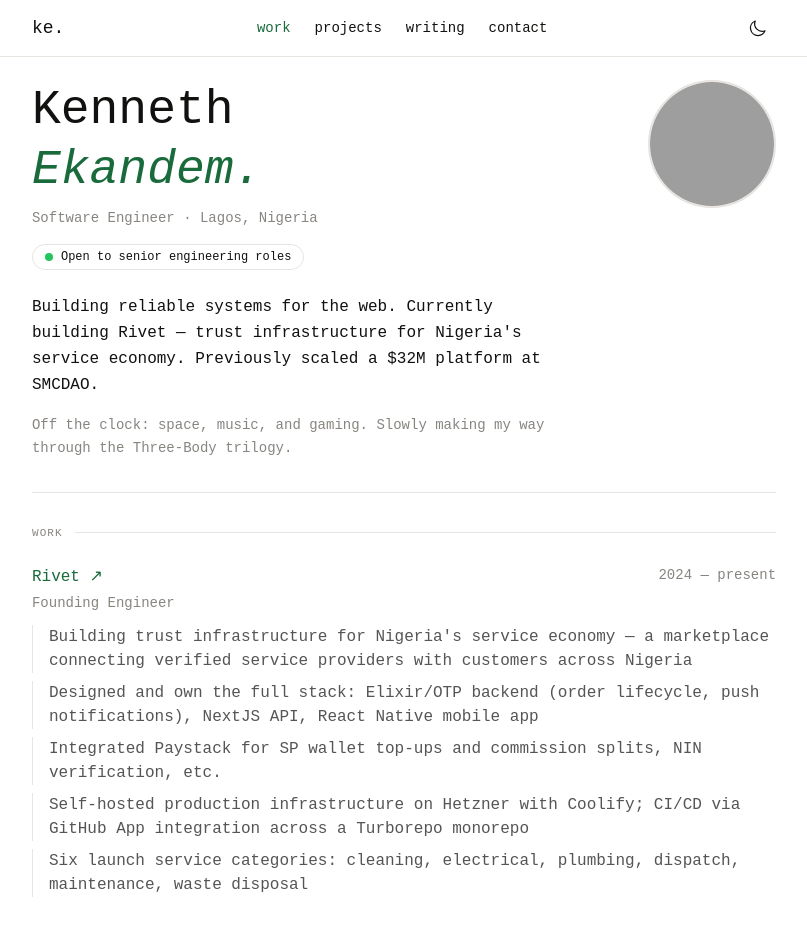
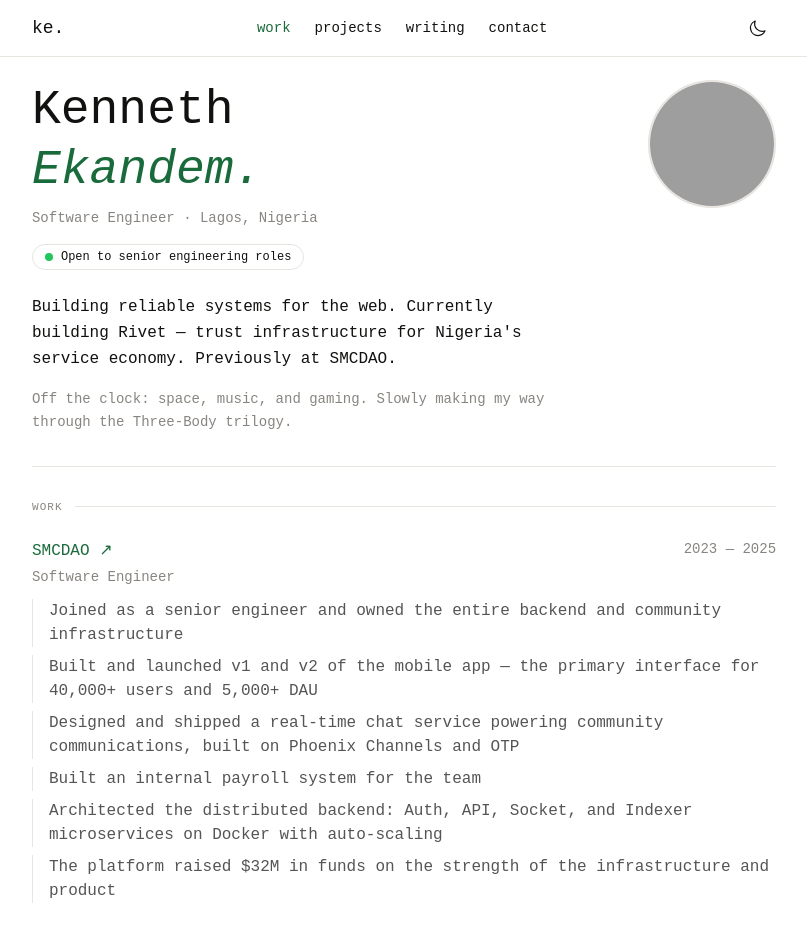
Before and after one commit to Kennethekandem/kennethekandem, a Next.js app: page / in a window 1280 px wide. Shown: the top 931 px of the page, without its empty margins (236-1043 px from the left). Built offline with nearby package versions, Linux system fonts and the light colour scheme; grey boxes are pictures that could not be loaded; a web font is replaced by a local one.

Commit message:
header update

```diff
--- a/src/app/page.tsx
+++ b/src/app/page.tsx
@@ -88,7 +88,7 @@ export default function Home() {
                 Open to senior engineering roles
               </div>
               <p className="max-w-[520px] leading-relaxed">
-                Building reliable systems for the web. Currently building Rivet — trust infrastructure for Nigeria&apos;s service economy. Previously scaled a $32M platform at SMCDAO.
+                Building reliable systems for the web. Currently building Rivet — trust infrastructure for Nigeria&apos;s service economy. Previously at SMCDAO.
               </p>
               <p className="max-w-[520px] text-sm mt-4 leading-relaxed" style={{ color: "var(--muted)" }}>
                 Off the clock: space, music, and gaming. Slowly making my way through the Three-Body trilogy.
@@ -116,29 +116,6 @@ export default function Home() {
           </div>
 
           <div className="space-y-8">
-            <div>
-              <div className="flex justify-between items-start mb-1">
-                <a
-                  href="https://userivet.ng"
-                  target="_blank"
-                  rel="noopener noreferrer"
-                  className="font-medium hover:underline"
-                  style={{ color: "var(--accent)" }}
-                >
-                  Rivet ↗
-                </a>
-                <span className="text-sm" style={{ color: "var(--muted)" }}>2024 — present</span>
-              </div>
-              <p className="text-sm mb-3" style={{ color: "var(--muted)" }}>Founding Engineer</p>
-              <ul className="space-y-2" style={{ color: "#555" }}>
-                <li className="pl-4" style={{ borderLeft: "1px solid var(--border)" }}>Building trust infrastructure for Nigeria&apos;s service economy — a marketplace connecting verified service providers with customers across Nigeria</li>
-                <li className="pl-4" style={{ borderLeft: "1px solid var(--border)" }}>Designed and own the full stack: Elixir/OTP backend (order lifecycle, push notifications), NextJS API, React Native mobile app</li>
-                <li className="pl-4" style={{ borderLeft: "1px solid var(--border)" }}>Integrated Paystack for SP wallet top-ups and commission splits, NIN verification, etc.</li>
-                <li className="pl-4" style={{ borderLeft: "1px solid var(--border)" }}>Self-hosted production infrastructure on Hetzner with Coolify; CI/CD via GitHub App integration across a Turborepo monorepo</li>
-                <li className="pl-4" style={{ borderLeft: "1px solid var(--border)" }}>Six launch service categories: cleaning, electrical, plumbing, dispatch, maintenance, waste disposal</li>
-              </ul>
-            </div>
-
             <div>
               <div className="flex justify-between items-start mb-1">
                 <a
```
Also changed, not shown: 1 other file (tests, documents, lock files or other folders).
